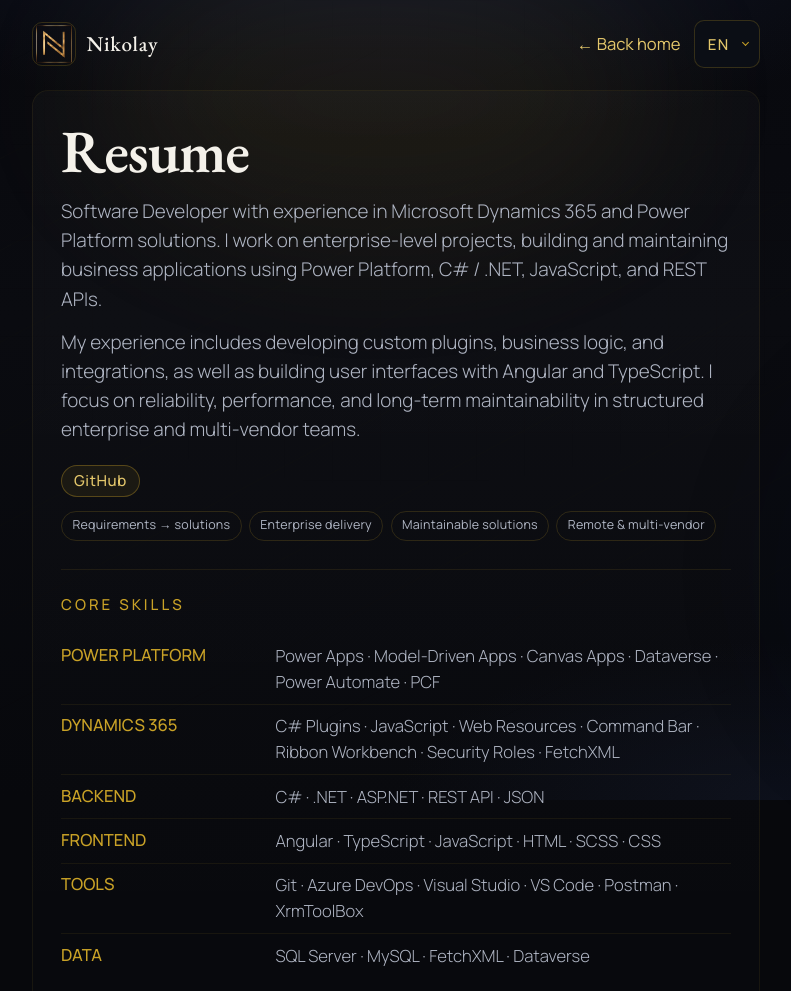
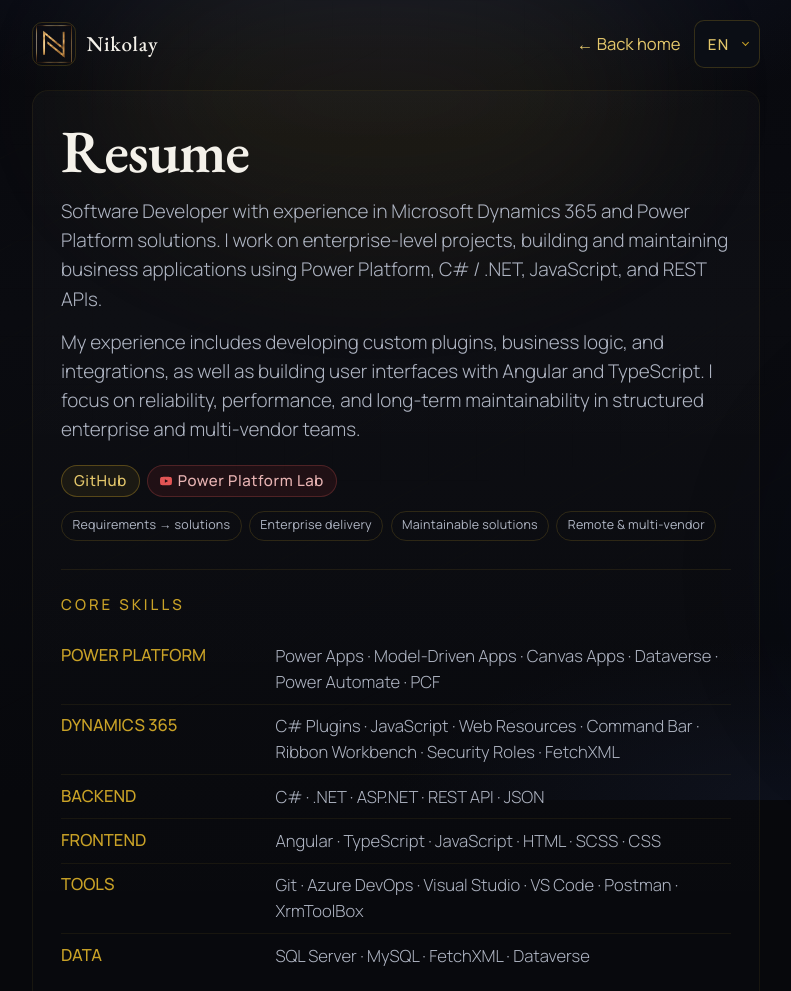
Before and after one commit to kartsevnik/nikotine.me, a website: page resume.html in a window 1280 px wide. Shown: the top 991 px of the page, without its empty margins (244-1035 px from the left). Drawn offline with nearby package versions, Linux system fonts and the light colour scheme.

Commit message:
Add Power Platform Lab YouTube badge to Resume hero.
Place a YouTube-styled channel link next to GitHub with icon and channel name only, keeping platform context in aria-label.

```diff
--- a/css/content-page.css
+++ b/css/content-page.css
@@ -511,6 +511,29 @@ body {
   background: rgba(201, 162, 39, 0.14);
   color: var(--text);
   outline: none;
+}
+
+.resume-badge--youtube {
+  display: inline-flex;
+  align-items: center;
+  gap: 0.35rem;
+  border-color: rgba(201, 80, 80, 0.28);
+  background: rgba(180, 40, 40, 0.12);
+  color: #e8b4b4;
+}
+
+.resume-badge--youtube:hover,
+.resume-badge--youtube:focus-visible {
+  border-color: rgba(201, 80, 80, 0.45);
+  background: rgba(180, 40, 40, 0.18);
+  color: #f0c8c8;
+}
+
+.resume-badge__icon {
+  display: inline-flex;
+  flex: 0 0 auto;
+  color: #e25555;
+  line-height: 0;
 }
 
 .resume-root {
--- a/js/resume-content-en.js
+++ b/js/resume-content-en.js
@@ -22,6 +22,11 @@
     github: {
       url: "https://github.com/kartsevnik/",
       label: "GitHub",
+    },
+    youtube: {
+      url: "https://www.youtube.com/@PowerPlatformLaba",
+      label: "Power Platform Lab",
+      ariaLabel: "Power Platform Lab on YouTube",
     },
     labels: {
       credentialId: "Credential ID:",
--- a/js/resume-content-it.js
+++ b/js/resume-content-it.js
@@ -22,6 +22,11 @@
     github: {
       url: "https://github.com/kartsevnik/",
       label: "GitHub",
+    },
+    youtube: {
+      url: "https://www.youtube.com/@PowerPlatformLaba",
+      label: "Power Platform Lab",
+      ariaLabel: "Power Platform Lab su YouTube",
     },
     labels: {
       credentialId: "Credential ID:",
--- a/js/resume-content-ru.js
+++ b/js/resume-content-ru.js
@@ -22,6 +22,11 @@
     github: {
       url: "https://github.com/kartsevnik/",
       label: "GitHub",
+    },
+    youtube: {
+      url: "https://www.youtube.com/@PowerPlatformLaba",
+      label: "Power Platform Lab",
+      ariaLabel: "Power Platform Lab на YouTube",
     },
     labels: {
       credentialId: "Credential ID:",
--- a/js/resume-content-uk.js
+++ b/js/resume-content-uk.js
@@ -22,6 +22,11 @@
     github: {
       url: "https://github.com/kartsevnik/",
       label: "GitHub",
+    },
+    youtube: {
+      url: "https://www.youtube.com/@PowerPlatformLaba",
+      label: "Power Platform Lab",
+      ariaLabel: "Power Platform Lab на YouTube",
     },
     labels: {
       credentialId: "Credential ID:",
--- a/js/resume.js
+++ b/js/resume.js
@@ -17,6 +17,9 @@
 
   const DEFAULT_TAB_ID = "it-experience";
   let activeTabId = DEFAULT_TAB_ID;
+
+  const YOUTUBE_BADGE_ICON =
+    '<svg viewBox="0 0 24 24" width="12" height="12" aria-hidden="true"><path fill="currentColor" d="M23.5 6.2a3 3 0 0 0-2.1-2.1C19.5 3.5 12 3.5 12 3.5s-7.5 0-9.4.6A3 3 0 0 0 .5 6.2 31.5 31.5 0 0 0 0 12a31.5 31.5 0 0 0 .5 5.8 3 3 0 0 0 2.1 2.1c1.9.6 9.4.6 9.4.6s7.5 0 9.4-.6a3 3 0 0 0 2.1-2.1A31.5 31.5 0 0 0 24 12a31.5 31.5 0 0 0-.5-5.8zM9.75 15.5v-7l6.5 3.5-6.5 3.5z"/></svg>';
 
   function escapeHtml(value) {
     return String(value || "")
@@ -80,16 +83,34 @@
   function renderHeroExtras(content) {
     if (!heroExtras) return;
     const github = content.github;
+    const youtube = content.youtube;
+    const hasBadges = github?.url || youtube?.url;
     let html = '<div class="resume-hero-extras">';
 
+    if (hasBadges) {
+      html += '<div class="resume-hero-badges">';
       if (github?.url) {
-      html += '<div class="resume-hero-badges">';
         html +=
           '<a class="resume-badge resume-badge--link" href="' +
           escapeHtml(github.url) +
           '" target="_blank" rel="noopener noreferrer">' +
           escapeHtml(github.label || "GitHub") +
           "</a>";
+      }
+      if (youtube?.url) {
+        html +=
+          '<a class="resume-badge resume-badge--link resume-badge--youtube" href="' +
+          escapeHtml(youtube.url) +
+          '" target="_blank" rel="noopener noreferrer" aria-label="' +
+          escapeHtml(youtube.ariaLabel || youtube.label || "YouTube") +
+          '">' +
+          '<span class="resume-badge__icon">' +
+          YOUTUBE_BADGE_ICON +
+          "</span>" +
+          '<span class="resume-badge__text">' +
+          escapeHtml(youtube.label || "YouTube") +
+          "</span></a>";
+      }
       html += "</div>";
     }
 
```
Lines whose indentation alone changed are shown as unchanged.
